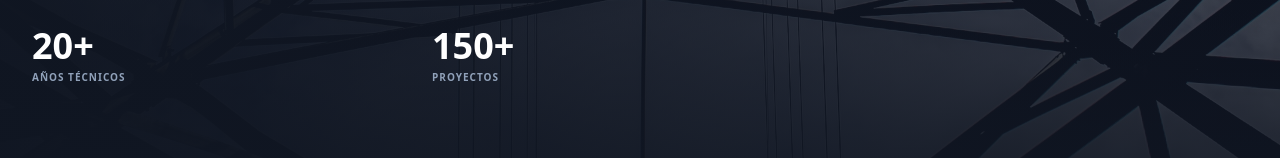
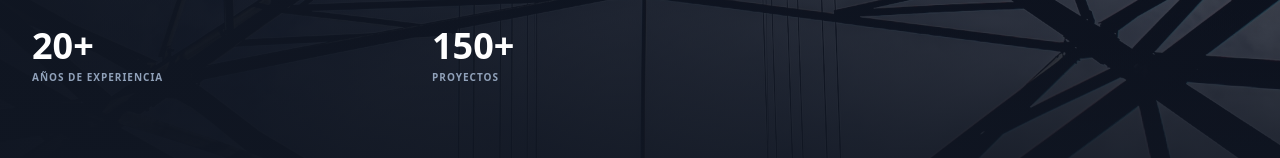
Before and after one commit to Jakuuuu/Ciscontrolmm2, a React (Vite) app: page / in a window 1280 px wide. Shown: the part 642-800 px from the top of the page. Built offline with nearby package versions, Linux system fonts and the light colour scheme.

Commit message:
style: rename stats labels for better clarity

```diff
--- a/src/pages/Home.tsx
+++ b/src/pages/Home.tsx
@@ -69,7 +69,7 @@ export default function Home() {
             >
               <div className="flex flex-col">
                 <span className="text-3xl md:text-4xl font-bold text-white mb-1">20+</span>
-                <span className="text-[10px] uppercase tracking-widest text-slate-400 font-semibold">Años técnicos</span>
+                <span className="text-[10px] uppercase tracking-widest text-slate-400 font-semibold">Años de experiencia</span>
               </div>
               <div className="flex flex-col">
                 <span className="text-3xl md:text-4xl font-bold text-white mb-1">150+</span>
```
